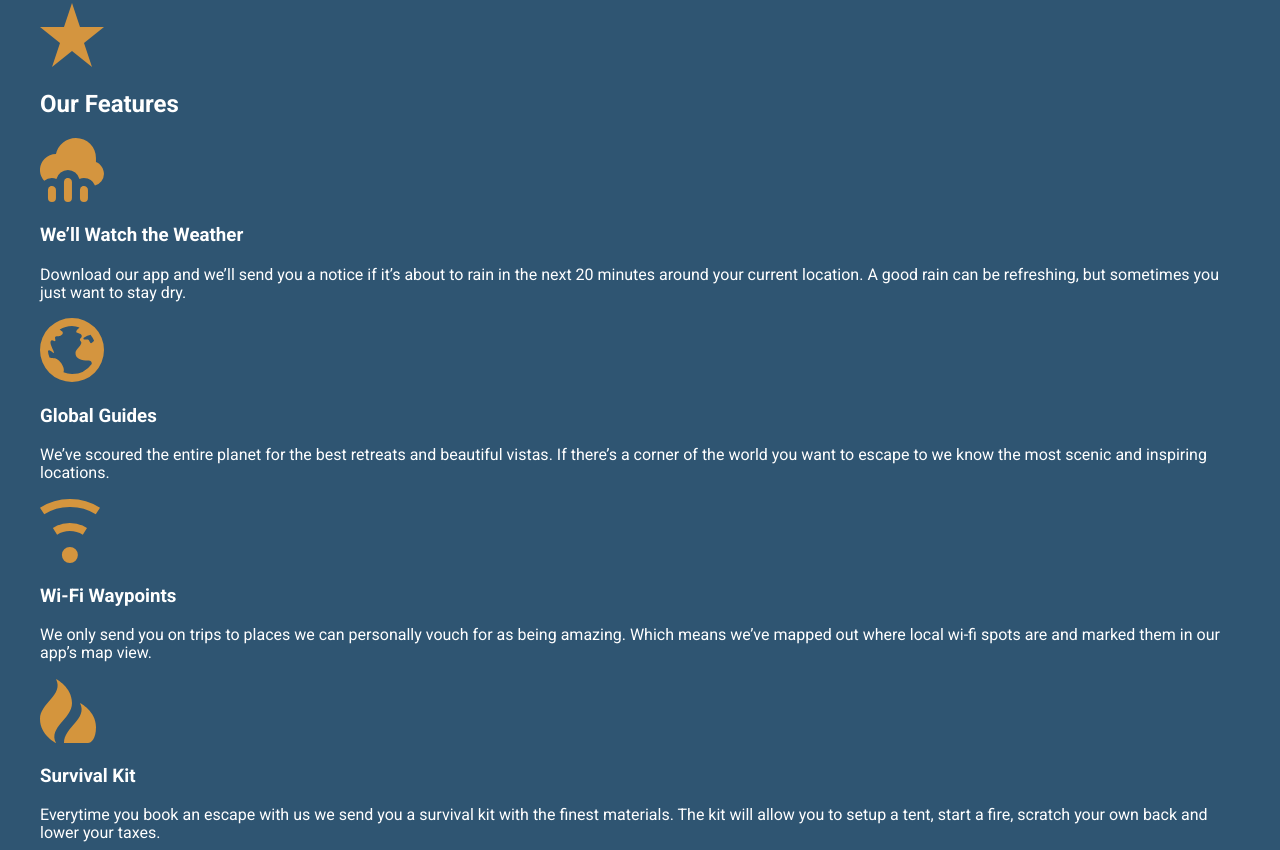
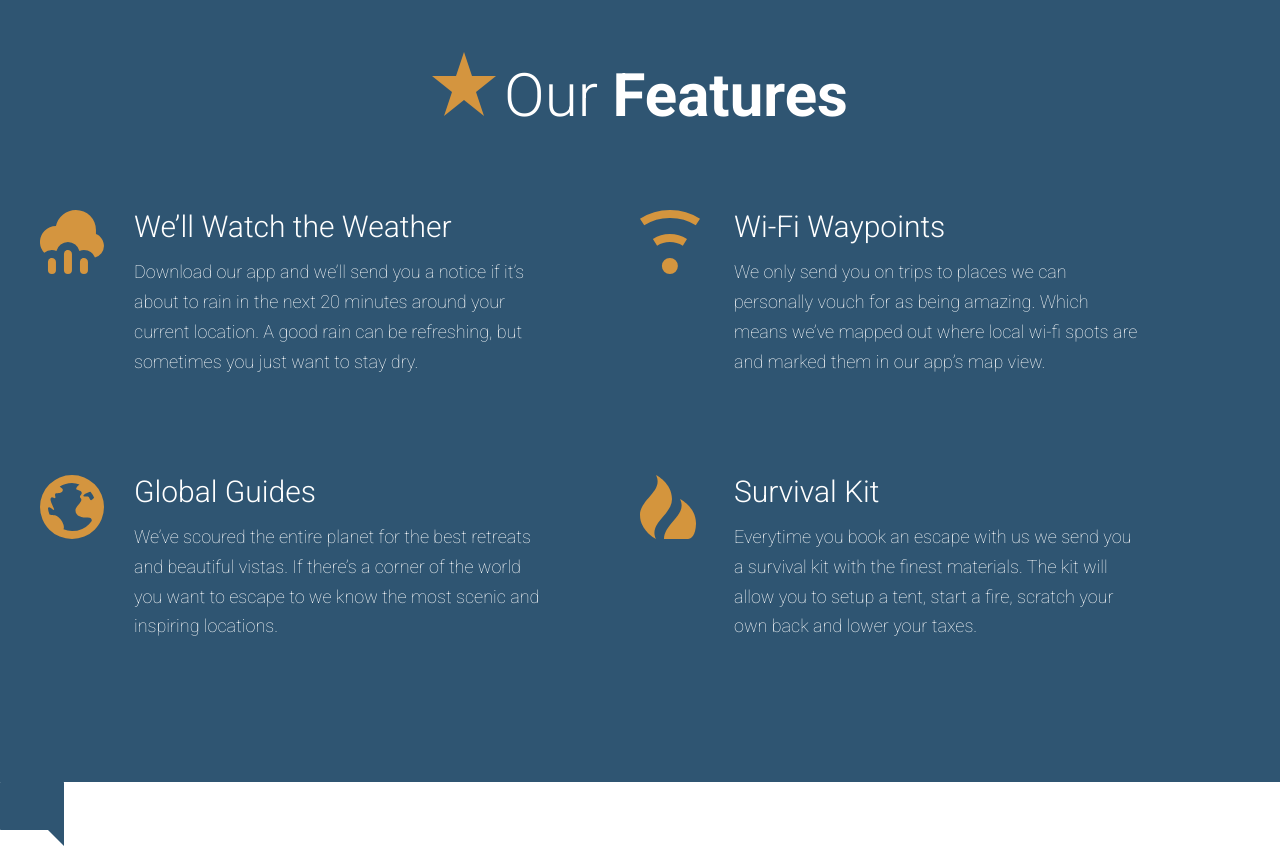
Before and after one commit to Nyakama/travel_site, a website: page app/index.html in a window 1280 px wide. Shown: the part 2270-3120 px from the top of the page. Drawn offline with Linux system fonts and the light colour scheme.

Commit message:
Completed the 'Our Feature' section.

```diff
--- /dev/null
+++ b/app/assets/styles/modules/_feature-item.css
@@ -0,0 +1,34 @@
+.feature-item{
+    position: relative;
+    padding-bottom: 2.5rem;
+
+    @media(--small-viewport){
+        padding-left: 94px;
+    }
+
+}
+
+.feature-item__icon{
+    display: block;
+    margin: 0 auto;
+
+    @media(--small-viewport){
+        position: absolute;
+        left: 0;
+    }
+}
+
+.feature-item__title{
+    font-size: 1.6rem;
+    font-weight: 300;
+    margin-top: 0.6em;
+    margin-bottom: 0.8rem;
+    text-align: center;
+
+    @media(--small-viewport){
+        font-size: 1.875rem;
+        margin-top: 1em;
+        text-align: left;
+    }
+
+}
--- a/app/assets/styles/modules/_generic-content-container.css
+++ b/app/assets/styles/modules/_generic-content-container.css
@@ -2,7 +2,8 @@
 
     p {
         line-height: 1.65;
-        margin: 1.8rem 0;
+        margin: 0 0 1.8rem 0;
+        font-weight: 200;
 
         @media(--small-viewport) {
             font-size: 1.125rem;
--- /dev/null
+++ b/app/assets/styles/modules/_section-title.css
@@ -0,0 +1,33 @@
+.section-title{
+    font-size: 2rem;
+    font-weight: 300;
+    text-align: center;
+
+    strong{
+        font-weight: 600;
+    }
+
+    @media(--small-viewport){
+        font-size: 2.55rem;
+    }
+
+    @media(--medium-viewport){
+        font-size: 3.75rem;
+    }
+}
+
+.section-title__icon{
+    display: block;
+    margin-left: auto;
+    margin-right: auto;
+    margin-bottom: 0.6rem;
+
+
+    @media(--small-viewport){
+        margin-right: 0.5rem;
+        margin-left: 0;
+        margin-bottom: 0;
+        display: inline-block;
+    }
+
+}
--- a/app/assets/styles/styles.css
+++ b/app/assets/styles/styles.css
@@ -9,3 +9,5 @@
 @import "modules/_headline.css";
 @import "modules/_row.css";
 @import "modules/_generic-content-container.css";
+@import "modules/_section-title.css";
+@import "modules/_feature-item.css";
--- a/app/index.html
+++ b/app/index.html
@@ -78,24 +78,39 @@
 
     <div id="features" class="page-section page-section--blue">
         <div class="wrapper">
-            <img src="assets/images/icons/star.svg">
-            <h2>Our Features</h2>
+            <h2 class="section-title"><img class="section-title__icon" src="assets/images/icons/star.svg">Our <strong>Features</strong></h2>
 
-            <img src="assets/images/icons/rain.svg">
-            <h3>We&rsquo;ll Watch the Weather</h3>
-            <p>Download our app and we&rsquo;ll send you a notice if it&rsquo;s about to rain in the next 20 minutes around your current location. A good rain can be refreshing, but sometimes you just want to stay dry.</p>
+            <div class="row row--gutters-large generic-content-container">
+                <div class="row__medium-6">
+                    <div class="feature-item">
+                        <img class="feature-item__icon" src="assets/images/icons/rain.svg">
+                        <h3 class="feature-item__title">We&rsquo;ll Watch the Weather</h3>
+                        <p>Download our app and we&rsquo;ll send you a notice if it&rsquo;s about to rain in the next 20 minutes around your current location. A good rain can be refreshing, but sometimes you just want to stay dry.</p>
+                    </div>
+                    <div class="feature-item">
+                        <img class="feature-item__icon" src="assets/images/icons/globe.svg">
+                        <h3 class="feature-item__title">Global Guides</h3>
+                        <p>We&rsquo;ve scoured the entire planet for the best retreats and beautiful vistas. If there&rsquo;s a corner of the world you want to escape to we know the most scenic and inspiring locations.</p>
+                    </div>
+                </div>
+                <div class="row__medium-6">
+                    <div class="feature-item">
+                        <img class="feature-item__icon" src="assets/images/icons/wifi.svg">
+                        <h3 class="feature-item__title">Wi-Fi Waypoints</h3>
+                        <p>We only send you on trips to places we can personally vouch for as being amazing. Which means we&rsquo;ve mapped out where local wi-fi spots are and marked them in our app&rsquo;s map view.</p>
+                    </div>
+                    <div class="feature-item">
+                     <img class="feature-item__icon" src="assets/images/icons/fire.svg">
+                        <h3 class="feature-item__title">Survival Kit</h3>
+                        <p>Everytime you book an escape with us we send you a survival kit with the finest materials. The kit will allow you to setup a tent, start a fire, scratch your own back and lower your taxes.</p>
+                    </div>
+                </div>
 
-            <img src="assets/images/icons/globe.svg">
-            <h3>Global Guides</h3>
-            <p>We&rsquo;ve scoured the entire planet for the best retreats and beautiful vistas. If there&rsquo;s a corner of the world you want to escape to we know the most scenic and inspiring locations.</p>
+            </div>
 
-            <img src="assets/images/icons/wifi.svg">
-            <h3>Wi-Fi Waypoints</h3>
-            <p>We only send you on trips to places we can personally vouch for as being amazing. Which means we&rsquo;ve mapped out where local wi-fi spots are and marked them in our app&rsquo;s map view.</p>
 
-            <img src="assets/images/icons/fire.svg">
-            <h3>Survival Kit</h3>
-            <p>Everytime you book an escape with us we send you a survival kit with the finest materials. The kit will allow you to setup a tent, start a fire, scratch your own back and lower your taxes.</p>
+
+
         </div>
     </div>
 
--- a/app/temp/styles/styles.css
+++ b/app/temp/styles/styles.css
@@ -567,6 +567,8 @@
 
 }
 
+/* ______________________________________________Gutters________________________________________________ */
+
 @media(min-width:1200px){
     .row--gutters {
         padding-right: -65px;
@@ -574,6 +576,14 @@
 
     .row--gutters > div {
         padding-right: 65px;
+    }
+
+    .row--gutters-large{
+        padding-right: -100px;
+    }
+
+    .row--gutters-large > div {
+        padding-right: 100px;
     }
 }
 
@@ -585,6 +595,15 @@
     .row--gutters > div {
         padding-right: 65px;
     }
+
+    .row--gutters-large{
+        padding-right: -100px;
+    }
+
+    .row--gutters-large > div {
+        padding-right: 100px;
+    }
+
 }
 
 @media(min-width:530px){
@@ -595,7 +614,17 @@
     .row--gutters > div {
         padding-right: 65px;
     }
+
+    .row--gutters-large{
+        padding-right: -100px;
+    }
+
+    .row--gutters-large > div {
+        padding-right: 100px;
+    }
 }
+
+/*_________________________________________________________________________________________________________*/
 
 @media(min-width:530px) {
     .row__medium-4{
@@ -628,6 +657,11 @@
         width: 33.33%;
     }
 
+    .row__medium-6{
+        float: left;
+        width: 50%;
+    }
+
     .row__medium-8{
         float: left;
         width: 66.66%;
@@ -647,7 +681,8 @@
 
 .generic-content-container p {
         line-height: 1.65;
-        margin: 1.8rem 0;
+        margin: 0 0 1.8rem 0;
+        font-weight: 200;
     }
 
 @media(min-width:530px) {
@@ -661,3 +696,92 @@
         font-weight: 700;
 
     }
+
+.section-title{
+    font-size: 2rem;
+    font-weight: 300;
+    text-align: center;
+}
+
+.section-title strong{
+        font-weight: 600;
+    }
+
+@media(min-width:530px){
+
+.section-title{
+        font-size: 2.55rem
+}
+    }
+
+@media(min-width:800px){
+
+.section-title{
+        font-size: 3.75rem
+}
+    }
+
+.section-title__icon{
+    display: block;
+    margin-left: auto;
+    margin-right: auto;
+    margin-bottom: 0.6rem;
+
+}
+
+@media(min-width:530px){
+
+.section-title__icon{
+        margin-right: 0.5rem;
+        margin-left: 0;
+        margin-bottom: 0;
+        display: inline-block
+
+}
+    }
+
+.feature-item{
+    position: relative;
+    padding-bottom: 2.5rem;
+
+}
+
+@media(min-width:530px){
+
+.feature-item{
+        padding-left: 94px
+
+}
+    }
+
+.feature-item__icon{
+    display: block;
+    margin: 0 auto;
+}
+
+@media(min-width:530px){
+
+.feature-item__icon{
+        position: absolute;
+        left: 0
+}
+    }
+
+.feature-item__title{
+    font-size: 1.6rem;
+    font-weight: 300;
+    margin-top: 0.6em;
+    margin-bottom: 0.8rem;
+    text-align: center;
+
+}
+
+@media(min-width:530px){
+
+.feature-item__title{
+        font-size: 1.875rem;
+        margin-top: 1em;
+        text-align: left
+
+}
+    }
```
Also changed, not shown: app/assets/styles/modules/_row.css (+33 -0 lines).
